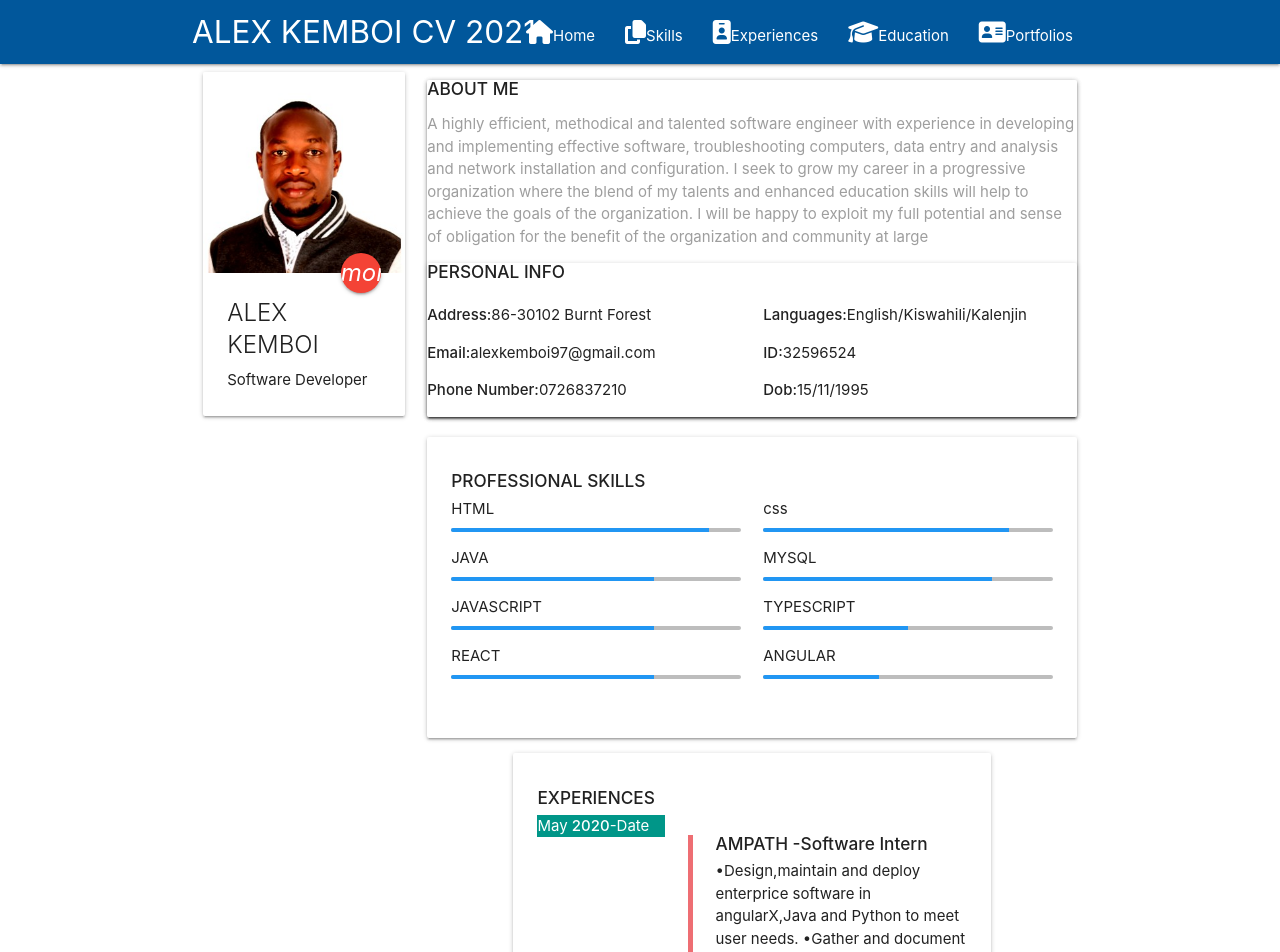
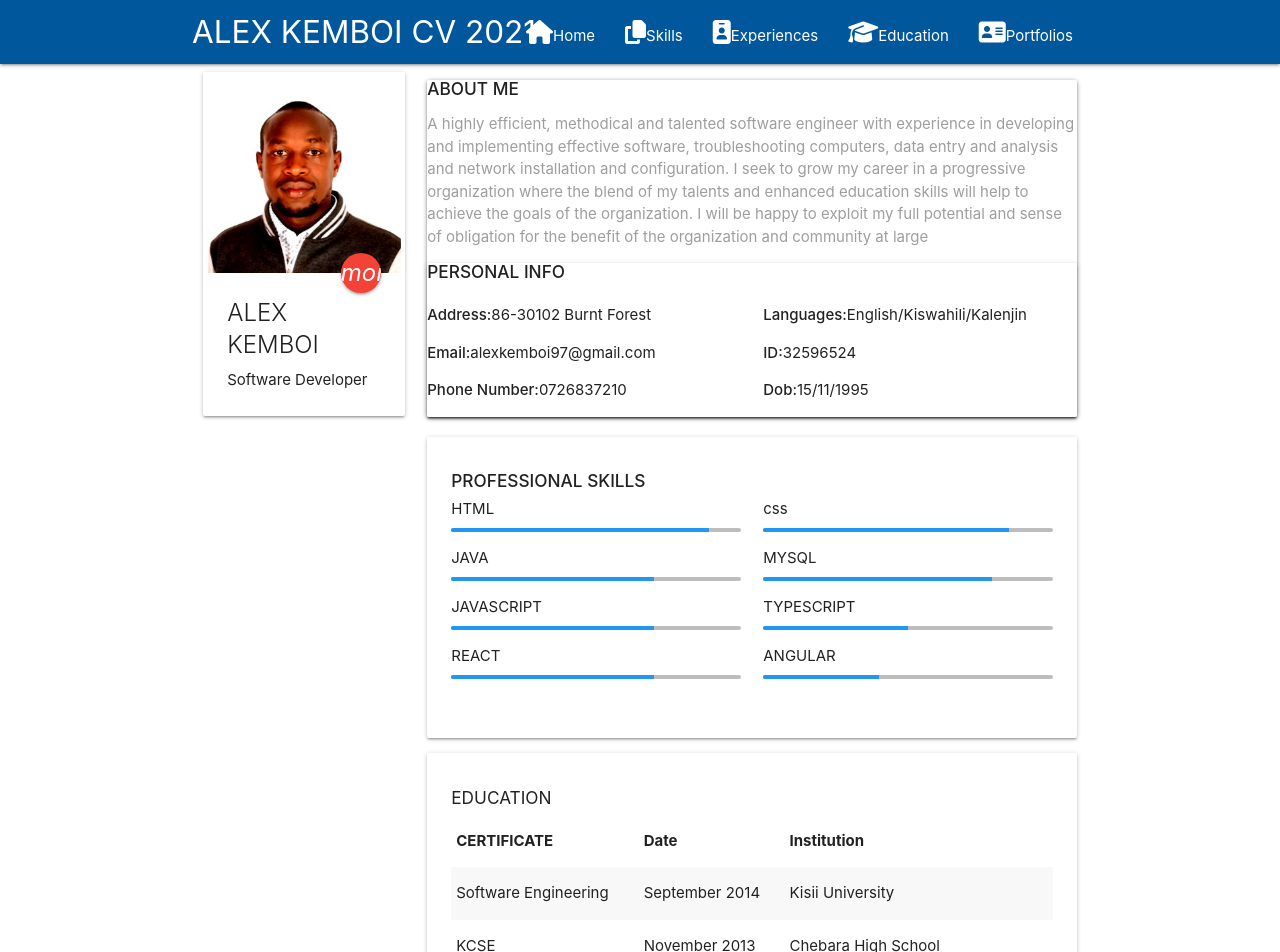
Before and after one commit to alexkemboi/My-Portfolio, a React (Create React App) app: page / in a window 1280 px wide. Shown: the top 952 px of the page. Built offline with nearby package versions, Linux system fonts and the light colour scheme.

Commit message:
second commit

```diff
--- a/src/components/Home.js
+++ b/src/components/Home.js
@@ -20,7 +20,6 @@ export default class Home extends Component {
                         <div className="col s12 m8 l9">
                         <About />
                         <Skill />
-                        <Experience />
                         <Education />
                         <Portfolios />
                         </div>
```
